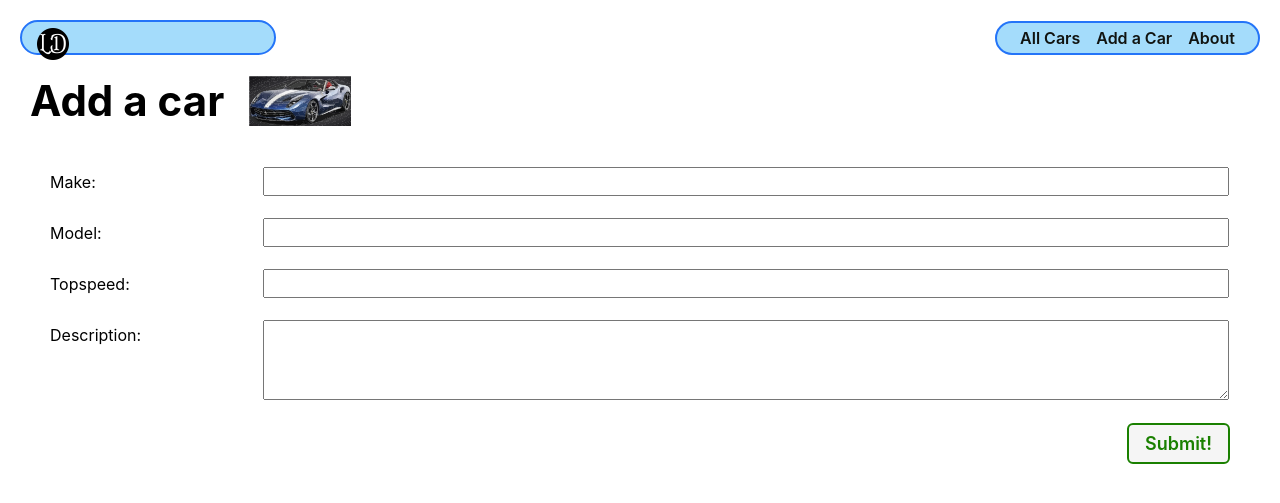
After one commit to LedioDylgjeri/car-collector, a Django app: page /cars/create/ in a window 1280 px wide. The commit adds this page. Shown: the top 503 px of the page. Run offline with Django 4.2, Linux system fonts and the light colour scheme.

Commit message:
implement create functionality

```diff
--- a/main_app/models.py
+++ b/main_app/models.py
@@ -1,4 +1,5 @@
 from django.db import models
+from django.urls import reverse
 
 # Create your models here.
 class Car(models.Model):
@@ -9,3 +10,6 @@ class Car(models.Model):
 
   def __str__(self):
     return self.make
+
+  def get_absolute_url(self):
+    return reverse('cars_detail', kwargs={'car_id': self.id})
--- /dev/null
+++ b/main_app/static/css/form.css
@@ -0,0 +1,39 @@
+.form-container {
+  display: flex;
+  flex-direction: column;
+  width: 100%;
+}
+
+table {
+  padding: 0 40px;
+  width: 100%;
+  border-spacing: 0 20px;
+}
+
+th {
+  text-align: left;
+  padding: 6px 20px 0 0;
+  font-weight: normal;
+  vertical-align: top;
+  font-size: var(--font-reg);
+}
+
+td {
+  max-width: 60%;
+}
+
+td>* {
+  width: 100%;
+  padding: 2px 4px;
+  font-size: var(--font-l);
+}
+
+td>textarea {
+  height: calc(4 * var(--font-l) + 8px);
+  font-family: inherit;
+}
+
+.btn {
+  align-self: flex-end;
+  margin-right: 40px;
+}
--- a/main_app/templates/base.html
+++ b/main_app/templates/base.html
@@ -28,8 +28,9 @@
     </div>
     <nav>
       <ul>
-        <li><a href="/cars">All Cars</a></li>
-        <li><a href="/about">About</a></li>
+        <li><a href="{% url 'cars_index' %}">All Cars</a></li>
+        <li><a href="{% url 'cars_create' %}">Add a Car</a></li>
+        <li><a href="{% url 'about' %}">About</a></li>
       </ul>
     </nav>
   </header>
--- a/main_app/templates/cars/detail.html
+++ b/main_app/templates/cars/detail.html
@@ -14,7 +14,7 @@
 <section class="car-container">
   <div class="car-img">
     <img
-      src="{% static 'images/Ferrari-F60-America.svg' %}"
+      src="{% static 'images/WMotors-Lykan-Hypersport.svg' %}"
       alt="A Ferrari"
     >
   </div>
--- /dev/null
+++ b/main_app/templates/main_app/car_form.html
@@ -0,0 +1,22 @@
+{% extends 'base.html' %}
+{% load static %}
+
+{% block head %}
+<link rel="stylesheet" type="text/css" href="{% static 'css/form.css' %}"/>
+{% endblock %}
+
+{% block content %}
+
+<div class="page-header">
+  <h1>Add a car</h1>
+  <img src="{% static 'images/Ferrari-F60-America.svg' %}" alt="A sport car"/>
+</div>
+<form action="" method="post" class="form-container">
+  {% csrf_token %}
+  <table>
+    {{ form.as_table }}
+  </table>
+  <button type="submit" class="btn submit">Submit!</button>
+</form>
+
+{% endblock %}
--- a/main_app/urls.py
+++ b/main_app/urls.py
@@ -6,4 +6,5 @@ urlpatterns = [
   path('about/', views.about, name='about'),
   path('cars/', views.cars_index, name='cars_index'),
   path('cars/<int:car_id>/', views.cars_detail, name='cars_detail'),
+  path('cars/create/', views.CarCreate.as_view(), name='cars_create'),
 ]
--- a/main_app/views.py
+++ b/main_app/views.py
@@ -1,4 +1,5 @@
 from django.shortcuts import render
+from django.views.generic.edit import CreateView
 from .models import Car
 
 # Create your views here.
@@ -15,3 +16,7 @@ def cars_index(request):
 def cars_detail(request, car_id):
   car = Car.objects.get(id=car_id)
   return render(request, 'cars/detail.html', { 'car': car })
+
+class CarCreate(CreateView):
+  model = Car
+  fields = '__all__'
```
